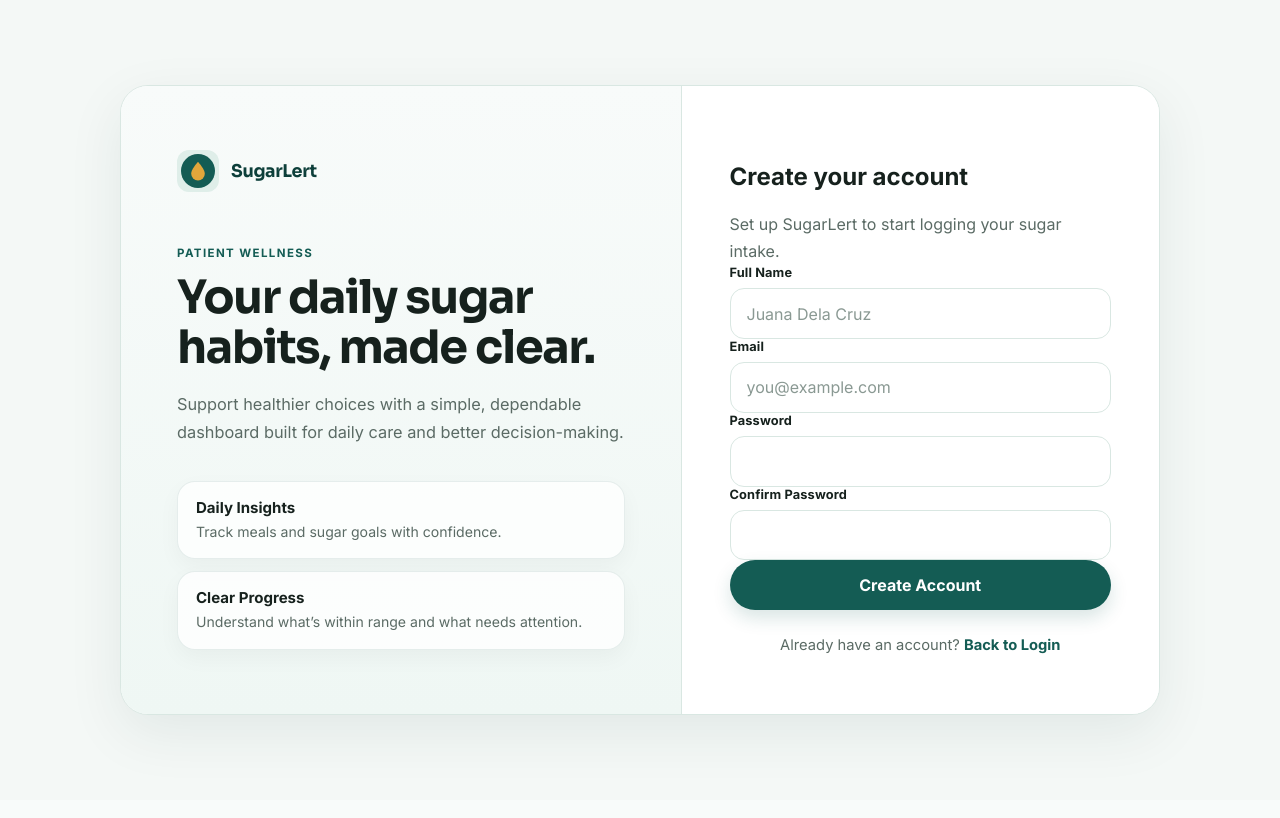
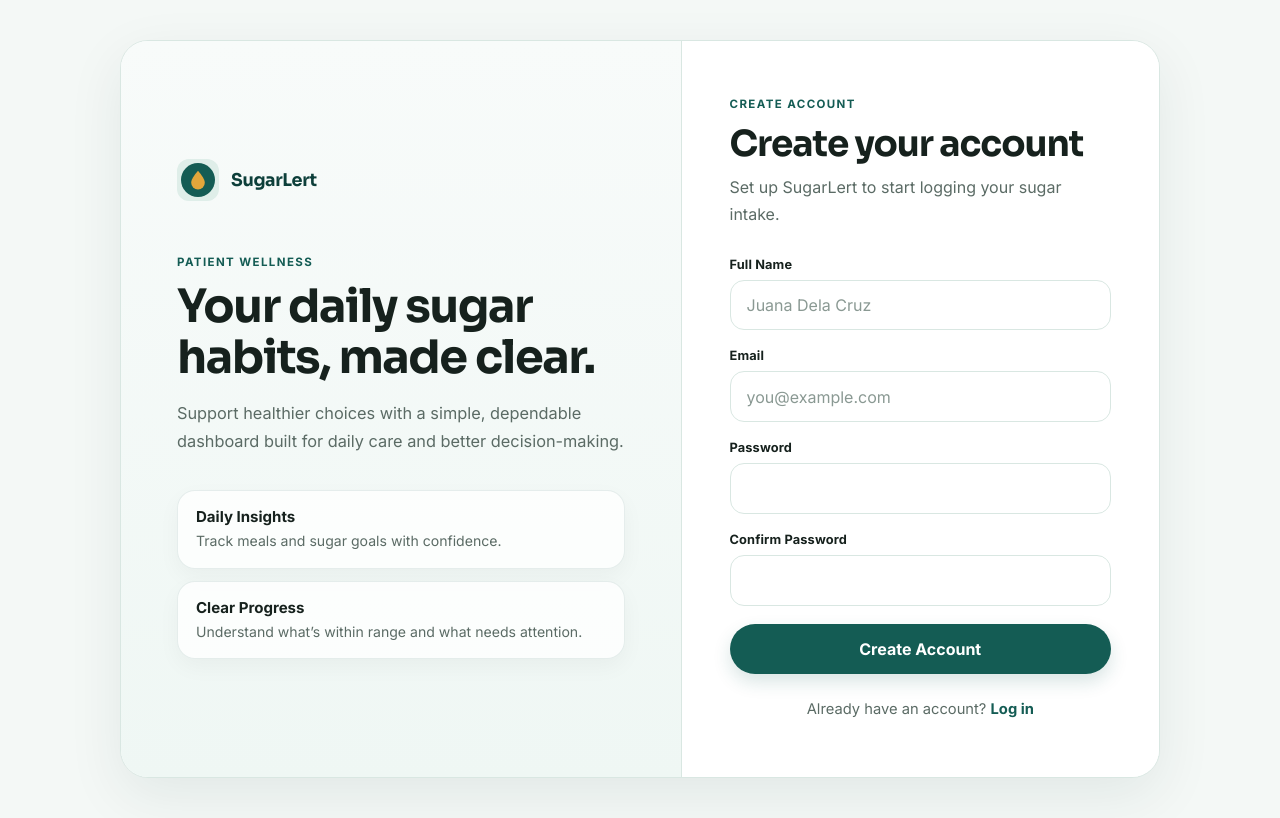
Before and after one commit to GeraldAres/Sugarlert, a Django app: page /register/ in a window 1280 px wide. Before the commit the page ends 737 px from the top, so only its background shows below. Run offline with Django 5.2, Linux system fonts and the light colour scheme.

Commit message:
style(signup): match signup page to home theme

```diff
--- a/templates/register/register.html
+++ b/templates/register/register.html
@@ -3,10 +3,13 @@
 {% block title %}Create Account · SugarLert{% endblock %}
 
 {% block content %}
-  <h1>Create your account</h1>
-  <p class="subtitle">Set up SugarLert to start logging your sugar intake.</p>
+  <div class="auth-intro">
+    <p class="eyebrow eyebrow-dark">Create account</p>
+    <h1>Create your account</h1>
+    <p class="subtitle">Set up SugarLert to start logging your sugar intake.</p>
+  </div>
 
-  <form method="post" novalidate>
+  <form method="post" novalidate class="auth-form">
     {% csrf_token %}
 
     <div class="field">
@@ -36,5 +39,5 @@
     <button type="submit" class="btn btn-primary">Create Account</button>
   </form>
 
-  <p class="switch-link">Already have an account? <a href="{% url 'login:login' %}">Back to Login</a></p>
+  <p class="switch-link">Already have an account? <a href="{% url 'login:login' %}">Log in</a></p>
 {% endblock %}
```
